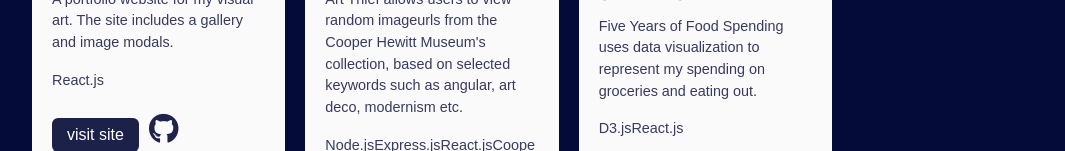
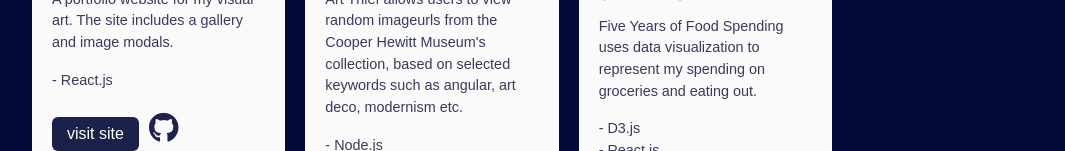
Before and after one commit to snphillips/webdevportfolio, a React (Create React App) app: page / in a window 1280 px wide. Shown: the part 649-800 px from the top of the page, without its empty margins (208-1273 px from the left). Built offline with nearby package versions, Linux system fonts and the light colour scheme.

Commit message:
map over skills array

```diff
--- a/src/ProjectDeepDives.js
+++ b/src/ProjectDeepDives.js
@@ -18,19 +18,23 @@ export default class ProjectDeepDive extends Component {
             let itemIndex = this.props.filteredProjects.indexOf(item)
 
 
+            // map over the array of tech used and display them each as list items
             let techUsedList = item.techUsed.map( techItem => {
               return(
                 <li>{techItem}</li>
               )
             })
 
+            // map over the array of images and display them all as img
+            let imageUrlList = item.imageUrl.map( linkItem => {
 
-            let imageUrlList = item.imageUrl.map( linkItem => {
+              let imageUrlitemIndex = item.imageUrl.indexOf(linkItem)
 
               return(
                 <img className="deep-dives-image"
                      src={linkItem}
                      alt={item.title}
+                     key={imageUrlitemIndex}
                        />
                 )
             })
@@ -39,8 +43,14 @@ export default class ProjectDeepDive extends Component {
 
                 <article className="deep-dives-section" key={itemIndex}>
                 <hr />
-                <h2 className="section-header">{item.title}</h2>
 
+
+                <h2
+                  id={"project-" + itemIndex}
+                  className="section-header"
+                  >
+                    {item.title}
+                </h2>
 
                 <div className="deep-dives-container">
 
--- a/src/ProjectGallery.js
+++ b/src/ProjectGallery.js
@@ -22,14 +22,25 @@ export default class ProjectGallery extends Component {
 
               let itemIndex = this.props.filteredProjects.indexOf(item)
 
+              // map over the array of tech and display them all as span items
+              // we insert this variable within a paragraph below.
+              // The result is a nice little comma-separated list.
+             let techUsedList = item.techUsed.map( techItem => {
+
+              return(
+                <li>- {techItem}</li>
+              )
+            })
+
             return(
 
               <div className="card" key={itemIndex}>
 
-                        <a href={item.url}
+              <a href={"project-" + itemIndex}
                  style={{
+                  // gets rid of the hover effect on links
                   backgroundColor: "none",
-                            width: 0
+                  // width: 0
                 }}
                  >
                 <img className="card-img-top"
@@ -45,7 +56,7 @@ export default class ProjectGallery extends Component {
                   </h3>
 
                   <p className="card-text">{item.briefStatement}</p>
-                            <p className="card-text">{item.techUsed}</p>
+                  <ul className="card-text">{techUsedList}</ul>
                   <div className="button visit-site"><a href={item.url}>visit site</a></div>
 
                   <span className="github-logo"><a href={item.githuburl}><i className="fab fa-github"></i></a></span>
@@ -53,7 +64,6 @@ export default class ProjectGallery extends Component {
                 </div>
 
               </div>
-
             )
 
             })}
```
Also changed, not shown: 1 other file (tests, documents, lock files or other folders). Lines whose indentation alone changed are shown as unchanged.
